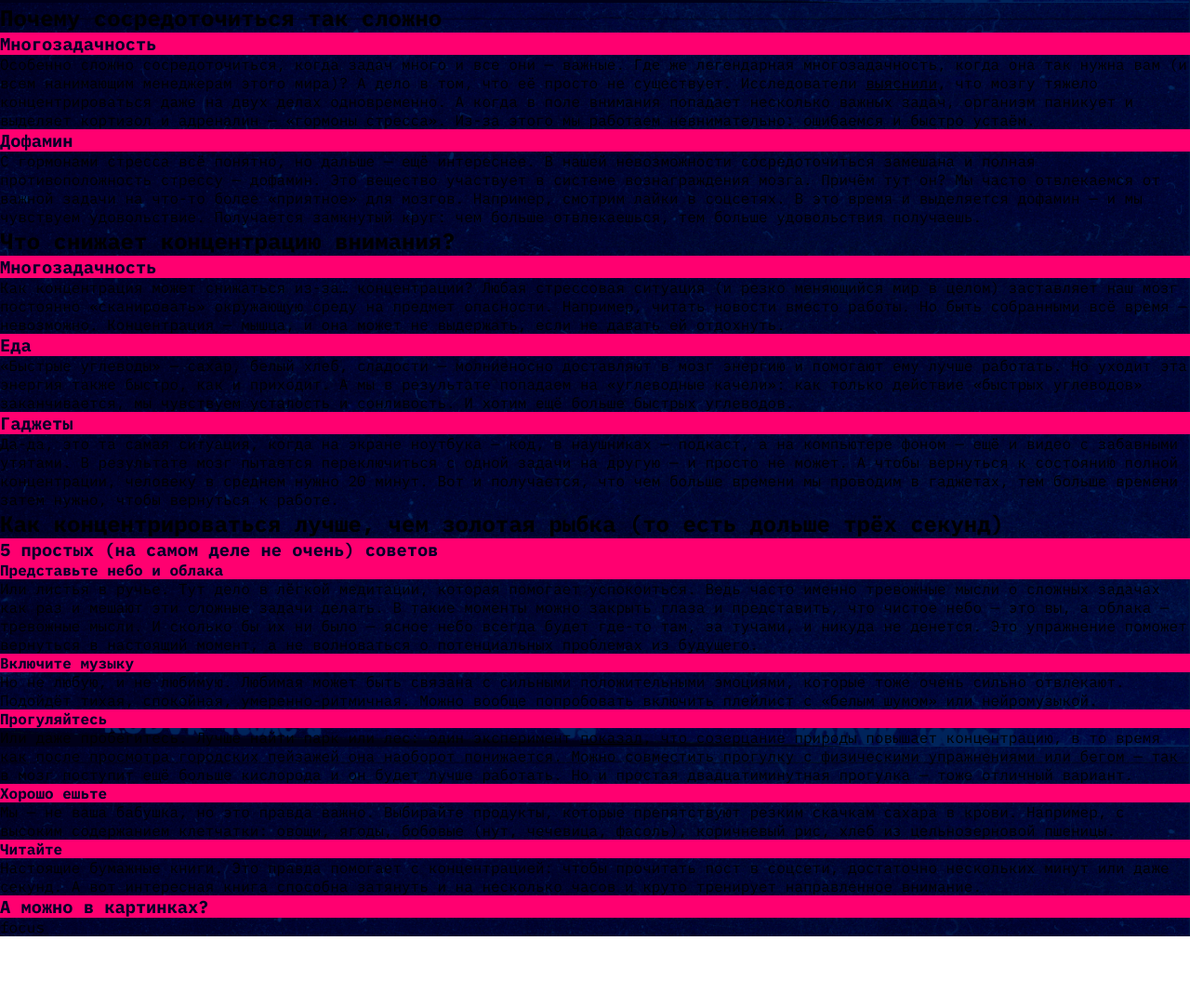
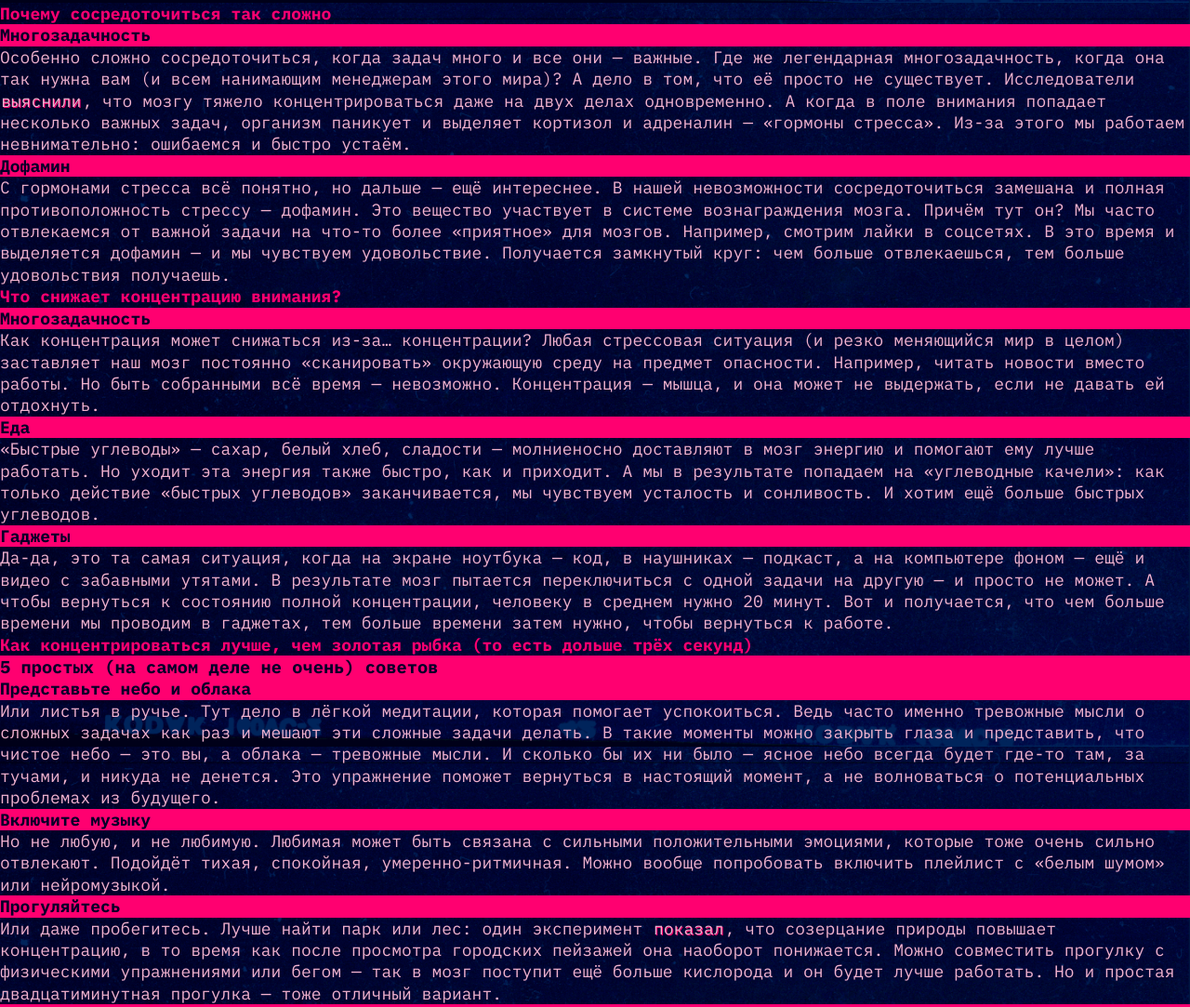
Before and after one commit to GlazyrinAV/slozhno-sosredotochitsya-fd, a plain HTML site: page index.html in a window 1280 px wide. Shown: the part 797-1880 px from the top of the page at 93% size. Before the commit the page ends 1804 px from the top, so only its background shows below. Drawn offline with Linux system fonts and the light colour scheme.

Commit message:
feat: main sections

```diff
--- a/index.html
+++ b/index.html
@@ -54,17 +54,20 @@
     </header>
     <main class="content">
       <section class="about-why">
-        <h2 class="about-why__title">Почему сосредоточиться так сложно</h2>
+        <h2 class="sub-title">Почему сосредоточиться так сложно</h2>
         <ul class="about-why__list">
           <li class="about-why__list-item">
-            <article class="about-why__card">
-              <h3 class="about-why__card-title title-decor">Многозадачность</h3>
-              <p class="about-why__card-description">
+            <article class="card">
+              <h3 class="card-title title-decor">Многозадачность</h3>
+              <p class="card-description">
                 Особенно сложно сосредоточиться, когда задач много и все они —
                 важные. Где же легендарная многозадачность, когда она так нужна
                 вам (и всем нанимающим менеджерам этого мира)? А дело в том, что
                 её просто не существует. Исследователи
-                <a href="https://dana.org/news-and-insights/" target="_blank"
+                <a
+                  class="card__link"
+                  href="https://dana.org/news-and-insights/"
+                  target="_blank"
                   >выяснили</a
                 >, что мозгу тяжело концентрироваться даже на двух делах
                 одновременно. А когда в поле внимания попадает несколько важных
@@ -75,9 +78,9 @@
             </article>
           </li>
           <li class="about-why__list-item">
-            <article class="about-why__card">
-              <h3 class="about-why__card-title title-decor">Дофамин</h3>
-              <p class="about-why__card-description">
+            <article class="card">
+              <h3 class="card-title title-decor">Дофамин</h3>
+              <p class="card-description">
                 С гормонами стресса всё понятно, но дальше — ещё интереснее. В
                 нашей невозможности сосредоточиться замешана и полная
                 противоположность стрессу — дофамин. Это вещество участвует в
@@ -93,12 +96,12 @@
         </ul>
       </section>
       <section class="about-what">
-        <h2 class="about-what__title">Что снижает концентрацию внимания?</h2>
+        <h2 class="sub-title">Что снижает концентрацию внимания?</h2>
         <ul class="about-what__list">
           <li class="about-what__list-item">
-            <article class="about-what__card">
-              <h3 class="about-what__card-title title-decor">Многозадачность</h3>
-              <p class="about-what__card-description">
+            <article class="card">
+              <h3 class="card-title title-decor">Многозадачность</h3>
+              <p class="card-description">
                 Как концентрация может снижаться из-за… концентрации? Любая
                 стрессовая ситуация (и резко меняющийся мир в целом) заставляет
                 наш мозг постоянно «сканировать» окружающую среду на предмет
@@ -109,9 +112,9 @@
             </article>
           </li>
           <li class="about-what__list-item">
-            <article class="about-what__card">
-              <h3 class="about-what__card-title title-decor">Еда</h3>
-              <p class="about-what__card-description">
+            <article class="card">
+              <h3 class="card-title title-decor">Еда</h3>
+              <p class="card-description">
                 «Быстрые углеводы» — сахар, белый хлеб, сладости — молниеносно
                 доставляют в мозг энергию и помогают ему лучше работать. Но
                 уходит эта энергия также быстро, как и приходит. А мы в
@@ -122,9 +125,9 @@
             </article>
           </li>
           <li class="about-what__list-item">
-            <article class="about-what__card">
-              <h3 class="about-what__card-title title-decor">Гаджеты</h3>
-              <p class="about-what__card-description">
+            <article class="card">
+              <h3 class="card-title title-decor">Гаджеты</h3>
+              <p class="card-description">
                 Да-да, это та самая ситуация, когда на экране ноутбука — код, в
                 наушниках — подкаст, а на компьютере фоном — ещё и видео с
                 забавными утятами. В результате мозг пытается переключиться с
@@ -139,16 +142,16 @@
         </ul>
       </section>
       <section class="about-how">
-        <h2 class="about-how__title">
+        <h2 class="sub-title">
           Как концентрироваться лучше, чем золотая рыбка (то есть дольше трёх
           секунд)
         </h2>
         <h3 class="title-decor">5 простых (на самом деле не очень) советов</h3>
         <ul class="about-how__list">
           <li class="about-how__list-item">
-            <article class="about-how__card">
-              <h4 class="about-how__card-title title-decor">Представьте небо и облака</h4>
-              <p class="about-how__card-description">
+            <article class="card">
+              <h4 class="card-title title-decor">Представьте небо и облака</h4>
+              <p class="card-description">
                 Или листья в ручье. Тут дело в лёгкой медитации, которая
                 помогает успокоиться. Ведь часто именно тревожные мысли о
                 сложных задачах как раз и мешают эти сложные задачи делать. В
@@ -161,9 +164,9 @@
             </article>
           </li>
           <li class="about-how__list-item">
-            <article class="about-how__card">
-              <h4 class="about-how__card-title title-decor">Включите музыку</h4>
-              <p class="about-how__card-description">
+            <article class="card">
+              <h4 class="card-title title-decor">Включите музыку</h4>
+              <p class="card-description">
                 Но не любую, и не любимую. Любимая может быть связана с сильными
                 положительными эмоциями, которые тоже очень сильно отвлекают.
                 Подойдёт тихая, спокойная, умеренно-ритмичная. Можно вообще
@@ -172,11 +175,12 @@
             </article>
           </li>
           <li class="about-how__list-item">
-            <article class="about-how__card">
-              <h4 class="about-how__card-title title-decor">Прогуляйтесь</h4>
-              <p class="about-how__card-description">
+            <article class="card">
+              <h4 class="card-title title-decor">Прогуляйтесь</h4>
+              <p class="card-description">
                 Или даже пробегитесь. Лучше найти парк или лес: один эксперимент
                 <a
+                  class="card__link"
                   href="https://www.sciencedirect.com/science/article/abs/pii/S0272494415000328"
                   target="_blank"
                   >показал</a
@@ -190,9 +194,9 @@
             </article>
           </li>
           <li class="about-how__list-item">
-            <article class="about-how__card">
-              <h4 class="about-how__card-title title-decor">Хорошо ешьте</h4>
-              <p class="about-how__card-description">
+            <article class="card">
+              <h4 class="card-title title-decor">Хорошо ешьте</h4>
+              <p class="card-description">
                 Мы — не ваша бабушка, но это правда важно. Выбирайте продукты,
                 которые препятствуют резким скачкам сахара в крови. Например, с
                 высоким содержанием клетчатки: овощи, ягоды, бобовые (нут,
@@ -202,9 +206,9 @@
             </article>
           </li>
           <li class="about-how__list-item">
-            <article class="about-how__card">
-              <h4 class="about-how__card-title title-decor">Читайте</h4>
-              <p class="about-how__card-description">
+            <article class="card">
+              <h4 class="card-title title-decor">Читайте</h4>
+              <p class="card-description">
                 Настоящие бумажные книги. Это правда помогает с концентрацией:
                 чтобы прочитать пост в соцсети, достаточно нескольких минут или
                 даже секунд. А вот интересная книга способна затянуть и на
--- a/styles/style.css
+++ b/styles/style.css
@@ -9,6 +9,50 @@
 .title-decor {
   background: var(--accent-color);
   color: var(--title-highlighted-font-color);
+}
+
+.sub-title {
+font-weight: 700;
+font-size: 18px;
+line-height: 130%;
+color: var(--menu-font-color);
+}
+
+.card {
+  display: flex;
+  flex-direction: column;
+}
+
+.card-title {
+font-weight: 700;
+font-size: 18px;
+line-height: 130%;
+color: var(--title-highlighted-font-color);
+}
+
+.card-description {
+font-weight: 400;
+font-size: 18px;
+line-height: 130%;
+color: var(--main-font-color);
+}
+
+.card__link {
+  border: 1px solid transparent;
+  text-decoration: none;
+  text-shadow: 1px 1px var(--logo-font-shadow-color);
+}
+
+.card__link:hover {
+  border-bottom: 1px solid var(--main-font-color);
+}
+
+.card__link:focus {
+  outline: none;
+}
+
+.card__link:focus-visible {
+  border: 1px solid var(--main-font-color);
 }
 
 .header {
@@ -112,3 +156,8 @@
   font-size: 18px;
   line-height: 130%;
 }
+
+.about-why {
+  display: grid;
+  grid-template-columns: 1fr;
+}
```
